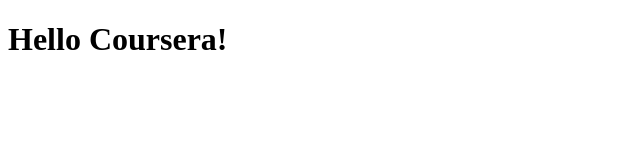
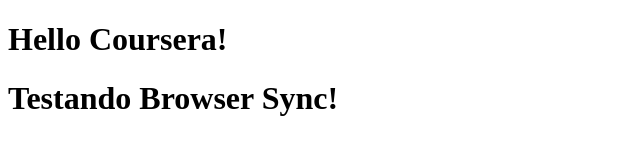
Before and after one commit to juliosimiao/coursera_courseWeb, a plain HTML site: page site/index.html in a window 1280 px wide. Shown: the whole page, without its empty margins (0-640 px from the left). Drawn offline with Linux system fonts and the light colour scheme.

Commit message:
Testando alterar browser automaticamente

```diff
--- a/site/index.html
+++ b/site/index.html
@@ -5,5 +5,6 @@
 </head>
 <body>
 	<h1>Hello Coursera!</h1>
+	<h1>Testando Browser Sync!</h1>
 </body>
 </html>
```
